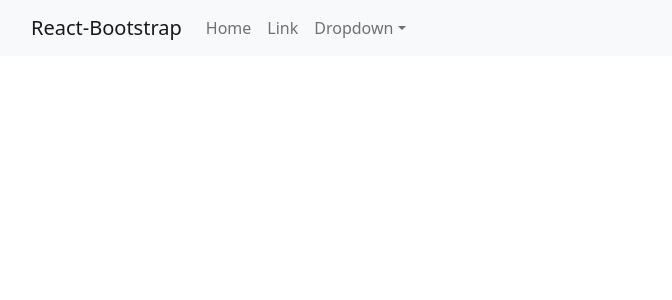
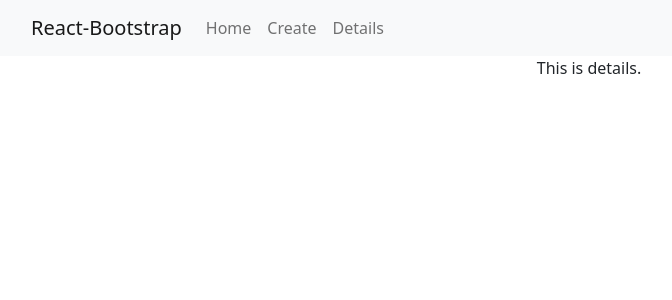
Before and after one commit to davidhlee94/project3-frontend, a React (Create React App) app: page /details in a window 1280 px wide. Shown: the top 300 px of the page, without its empty margins (51-723 px from the left). Built offline with nearby package versions, Linux system fonts and the light colour scheme.

Commit message:
added nav bar and links

```diff
--- a/src/App.js
+++ b/src/App.js
@@ -1,12 +1,21 @@
-import logo from "./logo.svg";
 import "./App.css";
 import { Route, Routes } from "react-router-dom";
 import Header from "./components/Header";
+import Home from "./Pages/Home";
+import Create from "./Pages/Create";
+import Details from "./Pages/Details";
 
 function App() {
   return (
     <div className="App">
       <Header />
+      <div>
+        <Routes>
+          <Route path="/" element={<Home />} />
+          <Route path="/create" element={<Create />} />
+          <Route path="/details" element={<Details />} />
+        </Routes>
+      </div>
     </div>
   );
 }
--- a/src/Pages/Create.js
+++ b/src/Pages/Create.js
@@ -3,7 +3,7 @@
 const Create = () => {
 return(
     <div>
-
+        This is create.
     </div>
 )
 }
--- a/src/Pages/Details.js
+++ b/src/Pages/Details.js
@@ -3,7 +3,7 @@
 const Details = () => {
     return(
         <div>
-
+            This is details.
         </div>
     )
     }
--- a/src/Pages/Home.js
+++ b/src/Pages/Home.js
@@ -3,7 +3,7 @@
 const Home = () => {
     return(
         <div>
-
+            This is home.
         </div>
     )
     }
--- a/src/components/Header.js
+++ b/src/components/Header.js
@@ -1,30 +1,19 @@
 import Container from "react-bootstrap/Container";
 import Nav from "react-bootstrap/Nav";
 import Navbar from "react-bootstrap/Navbar";
-import NavDropdown from "react-bootstrap/NavDropdown";
 import "bootstrap/dist/css/bootstrap.min.css";
 
 function Header() {
   return (
     <Navbar bg="light" expand="lg">
       <Container>
-        <Navbar.Brand href="#home">React-Bootstrap</Navbar.Brand>
+        <Navbar.Brand href="/">React-Bootstrap</Navbar.Brand>
         <Navbar.Toggle aria-controls="basic-navbar-nav" />
         <Navbar.Collapse id="basic-navbar-nav">
           <Nav className="me-auto">
-            <Nav.Link href="#home">Home</Nav.Link>
-            <Nav.Link href="#link">Link</Nav.Link>
-            <NavDropdown title="Dropdown" id="basic-nav-dropdown">
-              <NavDropdown.Item href="#action/3.1">Action</NavDropdown.Item>
-              <NavDropdown.Item href="#action/3.2">
-                Another action
-              </NavDropdown.Item>
-              <NavDropdown.Item href="#action/3.3">Something</NavDropdown.Item>
-              <NavDropdown.Divider />
-              <NavDropdown.Item href="#action/3.4">
-                Separated link
-              </NavDropdown.Item>
-            </NavDropdown>
+            <Nav.Link href="/">Home</Nav.Link>
+            <Nav.Link href="/create">Create</Nav.Link>
+            <Nav.Link href="/details">Details</Nav.Link>
           </Nav>
         </Navbar.Collapse>
       </Container>
--- a/src/index.js
+++ b/src/index.js
@@ -1,13 +1,16 @@
-import React from 'react';
-import ReactDOM from 'react-dom/client';
-import './index.css';
-import App from './App';
-import reportWebVitals from './reportWebVitals';
+import React from "react";
+import ReactDOM from "react-dom/client";
+import "./index.css";
+import App from "./App";
+import reportWebVitals from "./reportWebVitals";
+import { BrowserRouter as Router } from "react-router-dom";
 
-const root = ReactDOM.createRoot(document.getElementById('root'));
+const root = ReactDOM.createRoot(document.getElementById("root"));
 root.render(
   <React.StrictMode>
-    <App />
+    <Router>
+      <App />
+    </Router>
   </React.StrictMode>
 );
 
```
